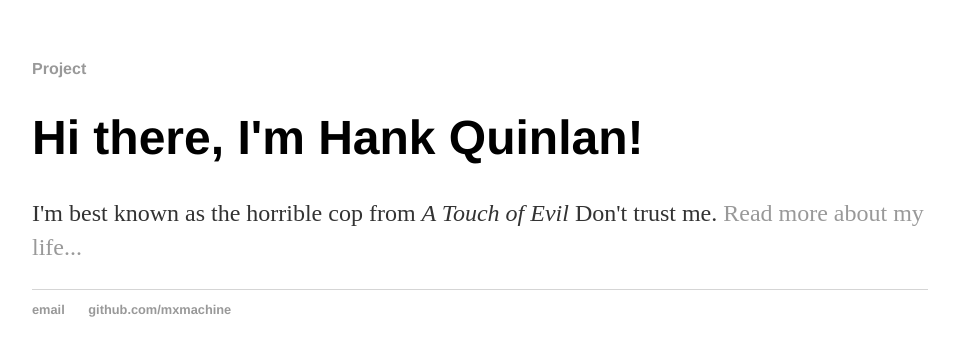
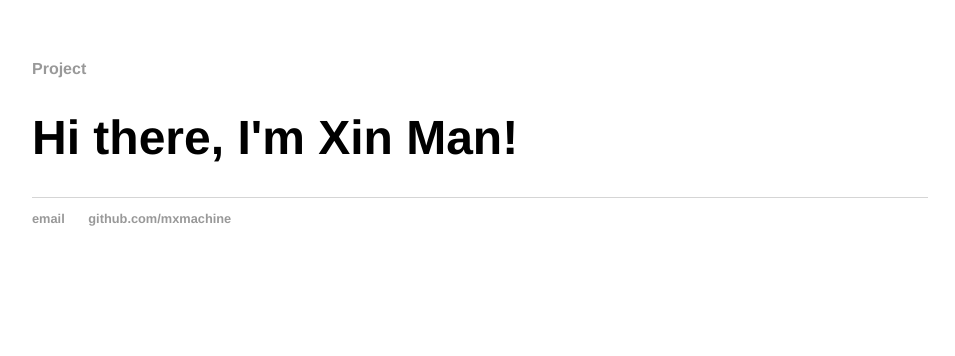
Before and after one commit to mxmachine/mxmachine.github.io, a Jekyll site: the page built from index.html, in a window 1280 px wide. Shown: the top 356 px of the page, without its empty margins (160-1115 px from the left). Built offline with Jekyll 4.4.1, drawn with Linux system fonts in a browser that asks for light colours.

Commit message:
Update index.html

```diff
--- a/index.html
+++ b/index.html
@@ -3,6 +3,5 @@ layout: default
 title: Xin Man, the maintainer
 ---
 <div class="blurb">
-	<h1>Hi there, I'm Hank Quinlan!</h1>
-	<p>I'm best known as the horrible cop from <em>A Touch of Evil</em> Don't trust me. <a href="/about">Read more about my life...</a></p>
+	<h1>Hi there, I'm Xin Man!</h1>
 </div><!-- /.blurb -->
```
